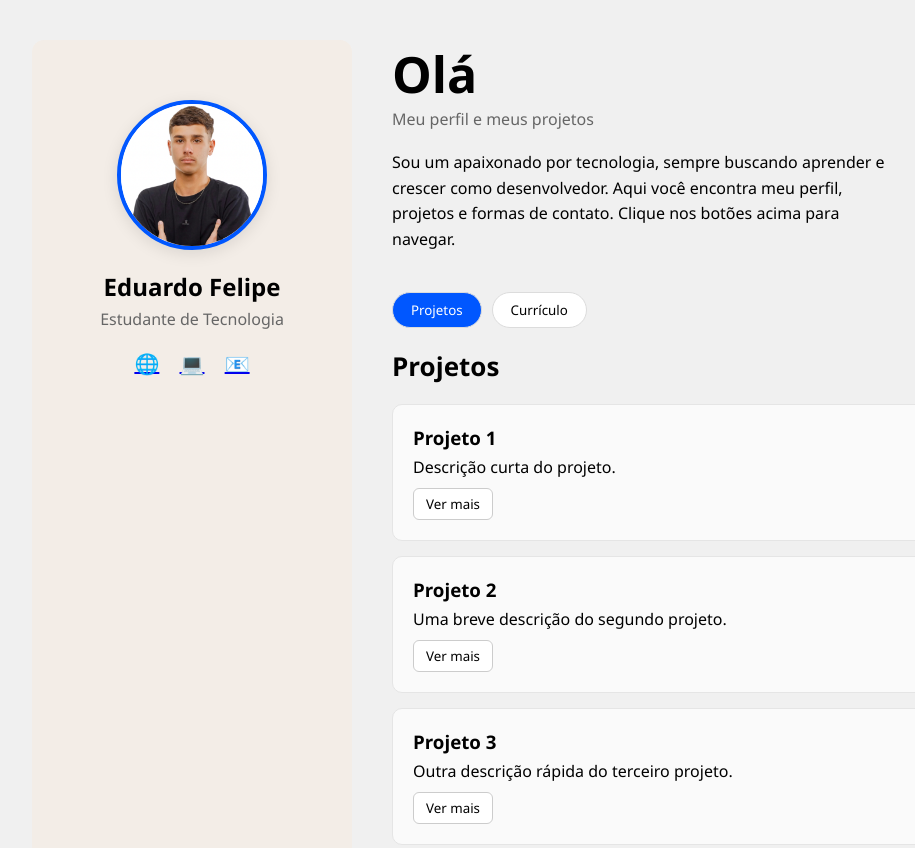
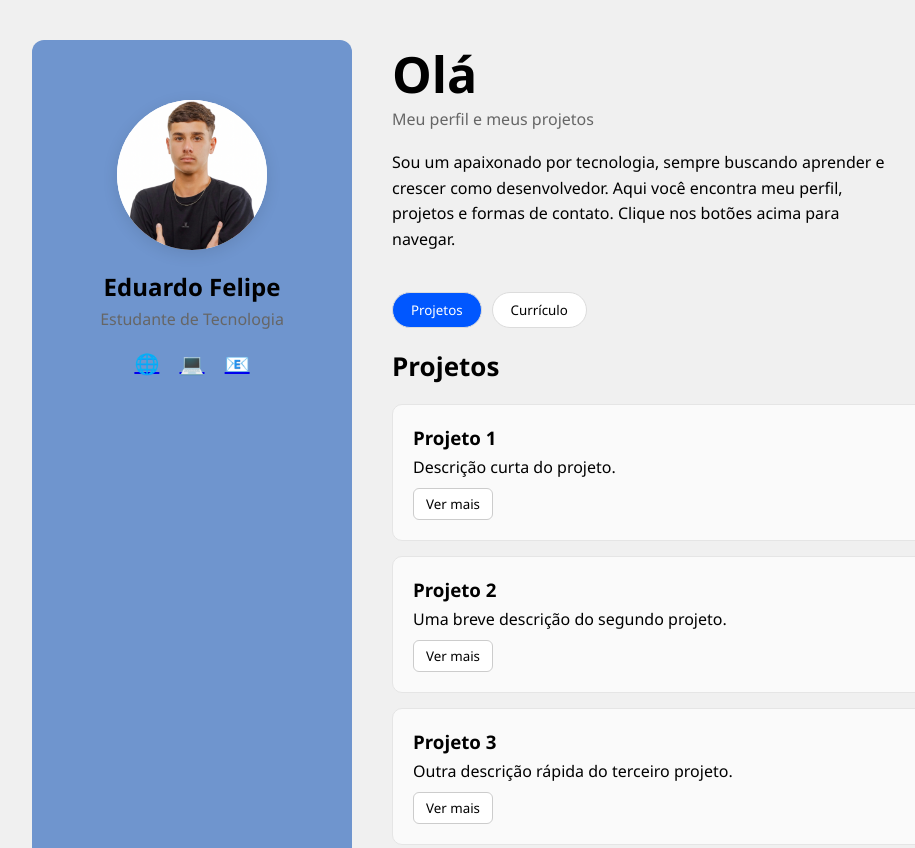
Before and after one commit to duducode7/treino, a plain HTML site: page index.html in a window 1280 px wide. Shown: the top 848 px of the page, without its empty margins (32-947 px from the left). Drawn offline with Linux system fonts and the light colour scheme.

Commit message:
UPDATE - arrumando o css do menu lateral

```diff
--- a/style.css
+++ b/style.css
@@ -22,7 +22,7 @@ body {
 /* CARD LATERAL */
 .card {
   width: 320px;
-  background: #f3ede7;
+  background: #6f95ce;
   padding: 40px 30px;
   border-radius: 12px;
   text-align: center;
@@ -38,7 +38,6 @@ body {
   align-items: center;
   justify-content: center;
   background: #fff;
-  border: 4px solid #0057ff;
   box-shadow: 0 4px 16px rgba(0,0,0,0.10);
 }
 
```
